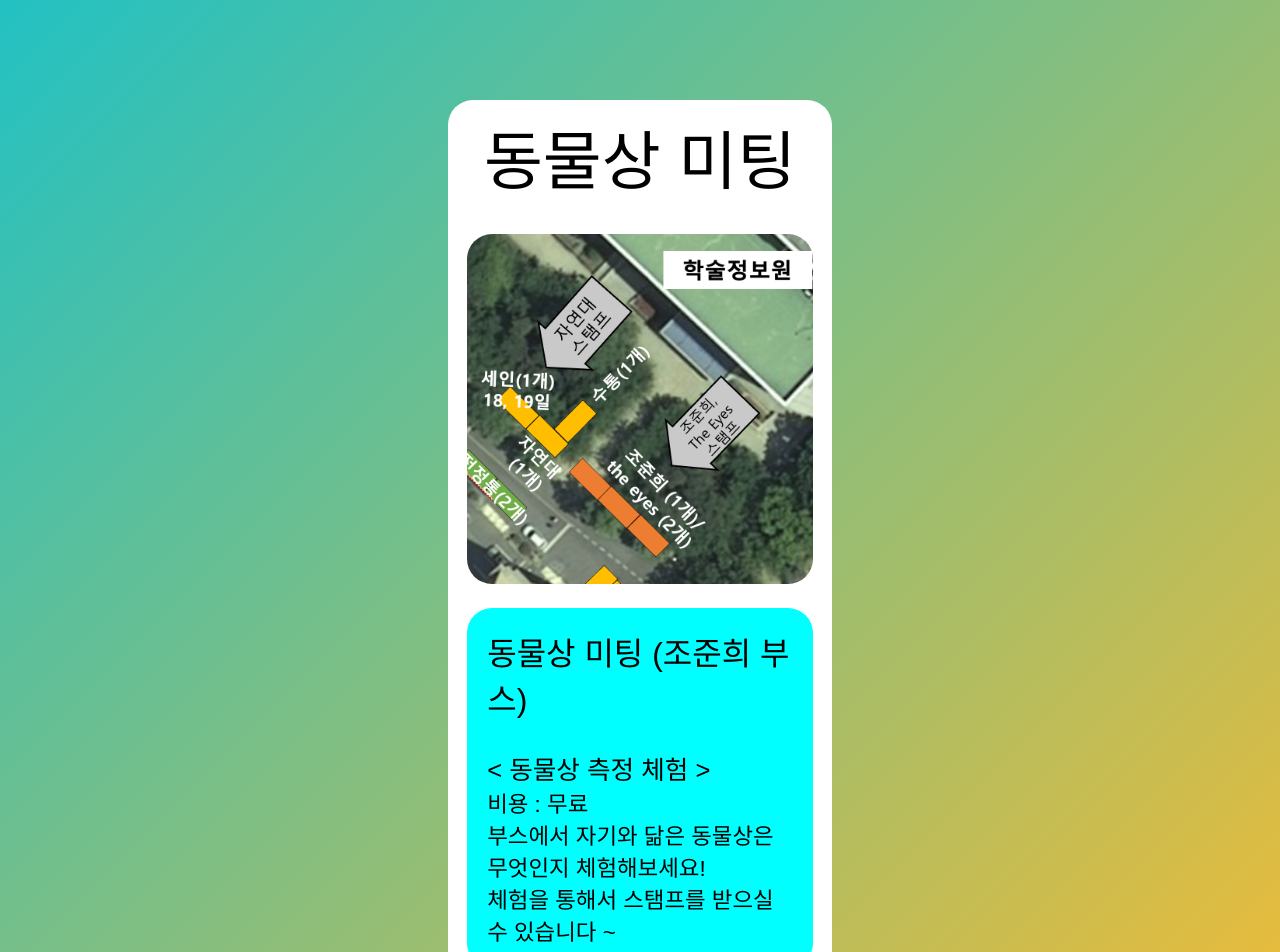
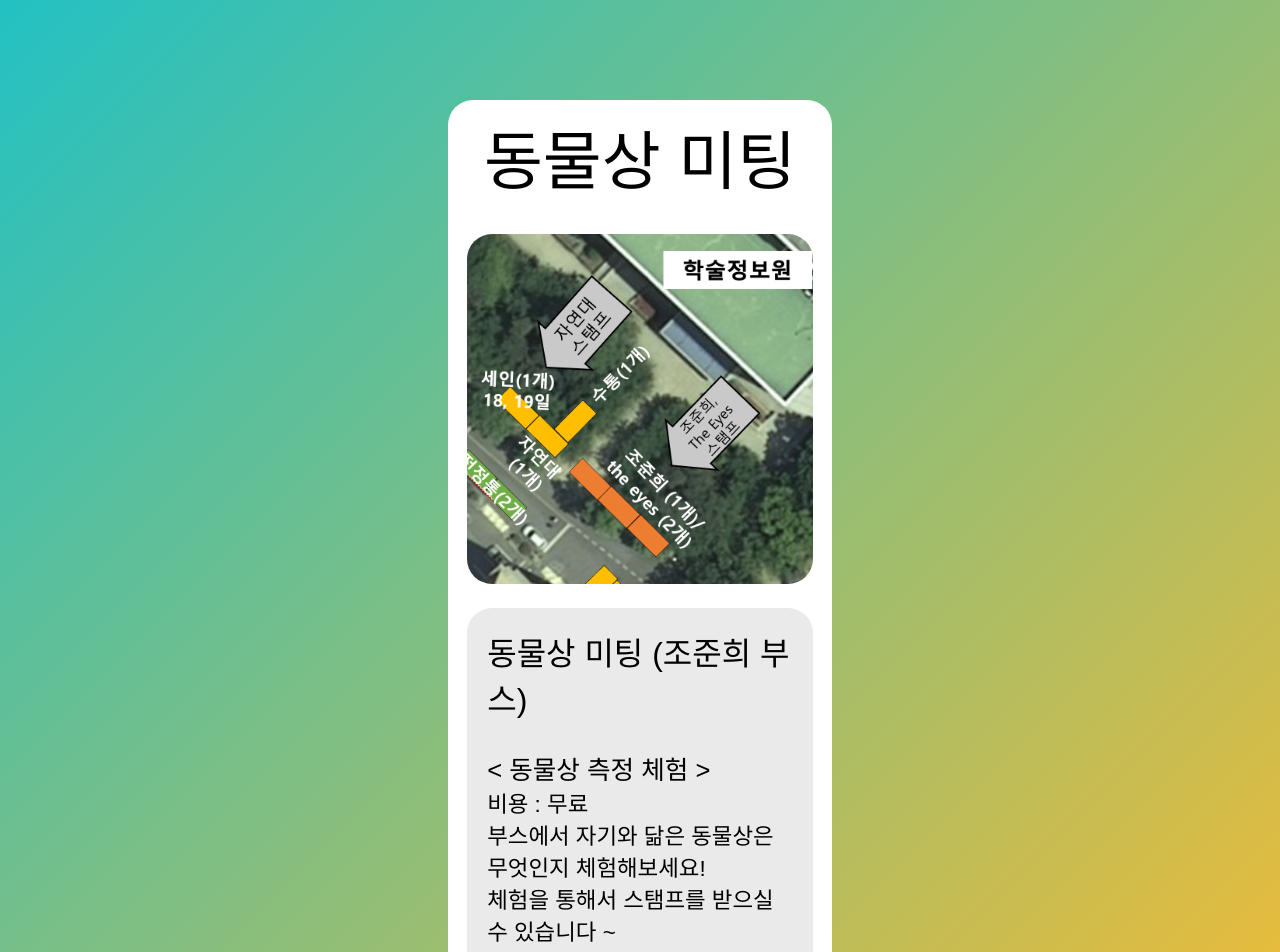
Before and after one commit to rong5026/animal_user, a React (Create React App) app: page /booth in a window 1280 px wide. Shown: the top 952 px of the page. Built offline with nearby package versions, Linux system fonts and the light colour scheme; no server answers; a web font is replaced by a local one.

Commit message:
[ADD] 참여자수 DB에서 받아오기

```diff
--- a/src/ Matching/MatchResult.jsx
+++ b/src/ Matching/MatchResult.jsx
@@ -11,7 +11,7 @@ const userMatchForm = props => (<div></div>);
 
 function MatchResult() {
 
-    const usersCollectionRef = collection(db, "animal-database");
+    const usersCollectionRef = collection(db, process.env.REACT_APP_FIREBASE_USER_DATABASE);
 
     const [userData, setUserData] = useState([])
 
--- a/src/Booth/Booth.css
+++ b/src/Booth/Booth.css
@@ -3,7 +3,7 @@
 #boothform{
     max-width: 500px;
     min-width: 300px;
-    /* max-height: 700px; */
+    max-height: 100%;
     width: 30%;
     height: 60%;
     margin: 100px auto;
@@ -17,7 +17,6 @@
     font-size: 4rem;
     margin-top: 10px;
     margin-bottom: 2rem;
-    height: 30%;
   }
 
   .booth-image-container {
@@ -32,15 +31,15 @@
   }
 
   .booth-content-container {
-    height: 70%;
     width: 90%;
     margin: 20px;
+    height: 100%;
   }
 
   .booth-content {
     border-radius: 25px;
-    height: 40vh;
-    background-color: aqua;
+    height: 100%;
+    background-color: rgb(234, 234, 234);
     padding: 20px;
     font-size: 1.4rem;
   }
--- a/src/Booth/Booth.jsx
+++ b/src/Booth/Booth.jsx
@@ -27,12 +27,7 @@ function Booth() {
                   미팅에 참여하시면 형광 팔찌를 받아가실 수 있습니다. <br></br>
                   1 : 1 미팅 <br></br> 2 : 2 미팅, <br></br> 3 : 3 미팅까지 <br/><br/>
                 </span>
-
-
             </div>
-            <div>
-            </div>
-
         </div>
     </div>
   )
--- a/src/Enter/Enter.jsx
+++ b/src/Enter/Enter.jsx
@@ -22,7 +22,7 @@ const RabbitImage = props => (
     </div>
 );
 
-const usersCollectionRef = collection(db, "animal-database");
+const usersCollectionRef = collection(db, process.env.REACT_APP_FIREBASE_USER_DATABASE);
 
 function EnterMain() {
 
--- a/src/Main/Main.jsx
+++ b/src/Main/Main.jsx
@@ -1,15 +1,39 @@
 import React from 'react'
 import "./Main.css"
 import {Link} from "react-router-dom";
+import {useState, useEffect} from 'react';
+import {db} from '../Firebase/FirebaseConfig';
+import {
+    addDoc,
+    collection,
+    getDocs,
+    query,
+    queryEqual,
+    where
+} from "firebase/firestore";
 
 function Main({isLogin}) {
+
+    const participantCollectionRef = collection(db, process.env.REACT_APP_FIREBASE_PARTICIPANT_DATABASE);
+    const [maleNumber, setMaleNumber] = useState(0);
+    const [femaleNumber, setFealeNumber] = useState(0)
+
+    useEffect(() => {
+        console.log("매칭인원 가져오기")
+        const getParticipant = async () => {
+            const getData = await getDocs(participantCollectionRef);
+            const data = getData.docs[0]._document.data.value.mapValue.fields
+            setMaleNumber(data.male.integerValue)
+            setFealeNumber(data.female.integerValue)
+        }
+        getParticipant()
+    }, [])
 
     const onClickLogout = async (e) => {
         console.log("로그아웃 버튼 눌림")
         isLogin = false
         sessionStorage.clear()
         window.location.replace("/")
-
     }
 
     return (
@@ -23,12 +47,12 @@ function Main({isLogin}) {
                     <div className='mainform-title-content'>
                         <div className='main-male-title'>
                             <div id='male-text'>남</div>
-                            <div id='male-number'>12</div>
+                            <div id='male-number'>{maleNumber}</div>
                         </div>
                         <div className='main-gender-space'></div>
                         <div className='main-female-title'>
                             <div id='femal-text'>여</div>
-                            <div id='female-number'>12</div>
+                            <div id='female-number'>{femaleNumber}</div>
                         </div>
                     </div>
                 </div>
```
